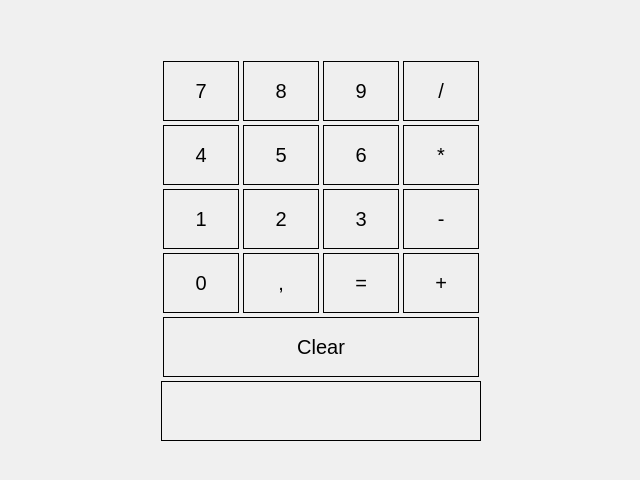
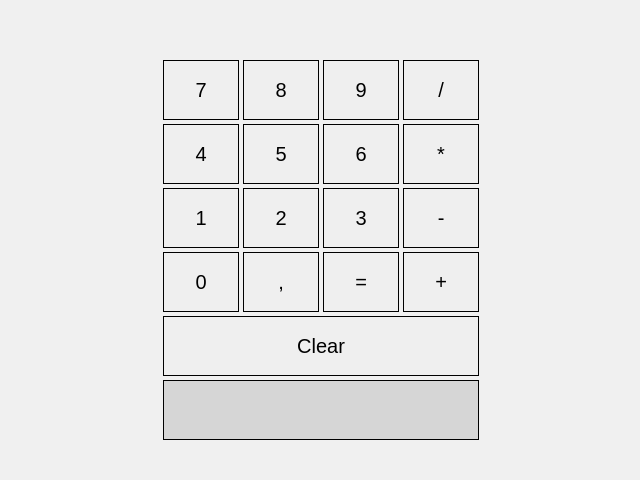
Before and after one commit to thomasthomsen16/calculator, a plain HTML site: page index.html in a window 1280 px wide. Shown: the part 150-630 px from the top of the page, without its empty margins (319-959 px from the left). Drawn offline with Linux system fonts and the light colour scheme.

Commit message:
Fix alignment bug on .result and make it darker

```diff
--- a/style.css
+++ b/style.css
@@ -54,11 +54,14 @@ body {
 
 /* Result display styling */
 .result {
+
     height: 60px; /* Fixed height for the result display */
+    margin: 2px; /* Margin to match button spacing in grid */
     border: 1px solid #000; /* Border for display area */
     text-align: right; /* Align text to the right */
     padding: 10px; /* Padding for text inside the display */
     font-size: 24px; /* Font size for display text */
     box-sizing: border-box; /* Ensure padding/border don't affect display size */
     margin-top: 2px; /* Margin to separate from the clear button */
+    background-color: #d6d6d6;
 }
```
